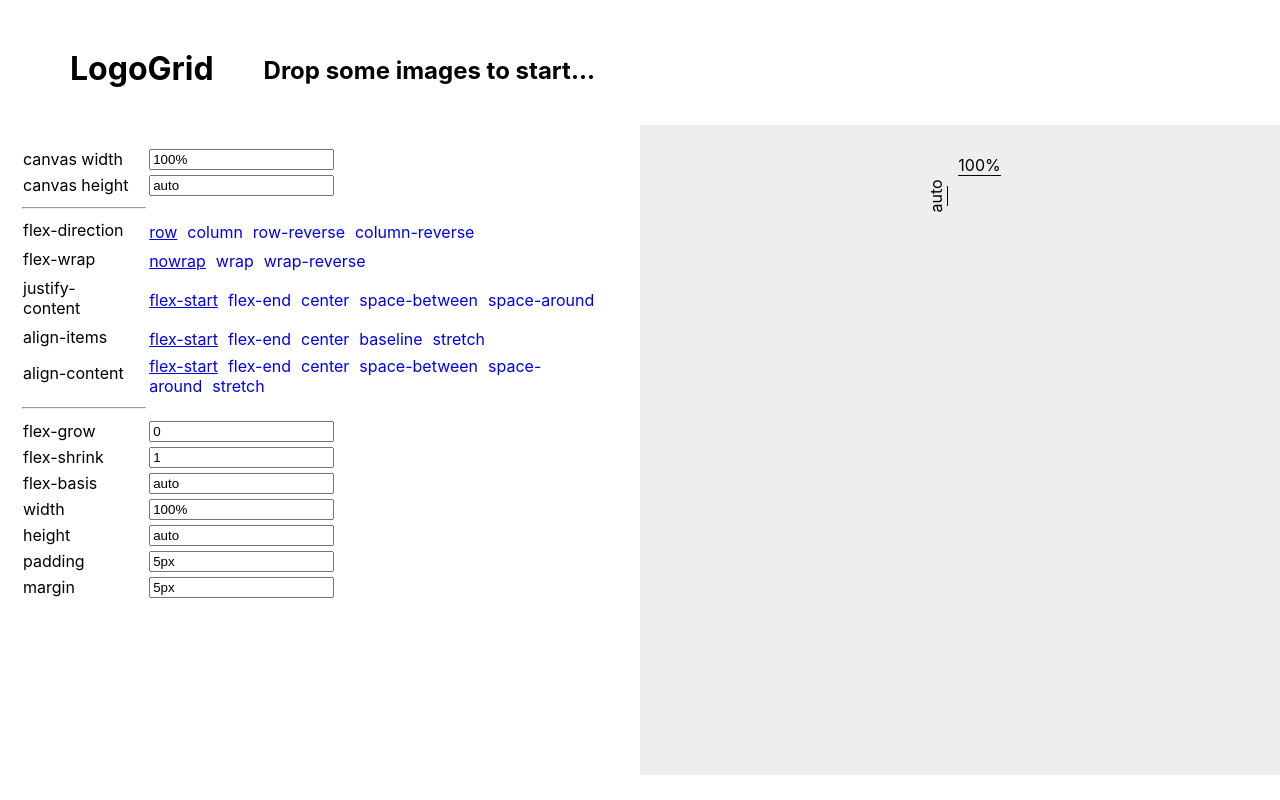
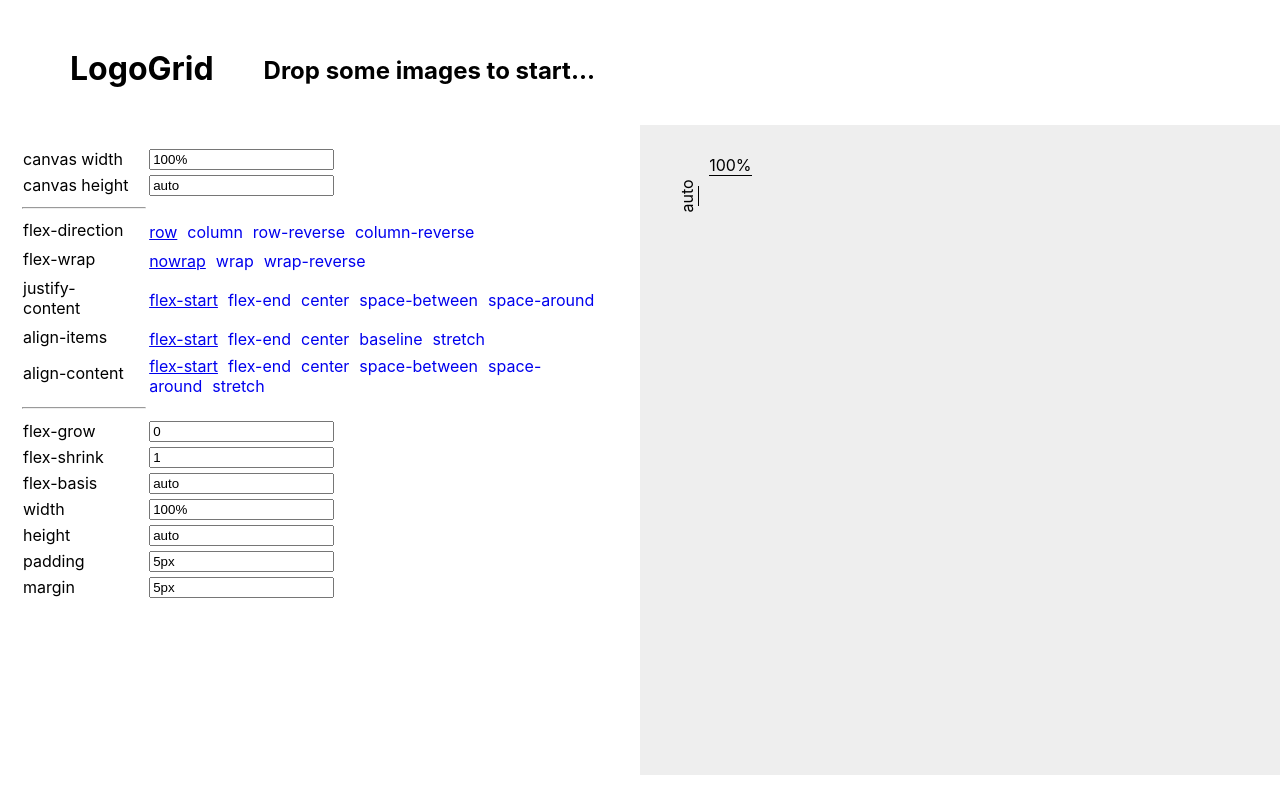
Before and after one commit to Tstassin/logogrid, a React (Create React App) app: page / in a window 1280 px wide. Built offline with nearby package versions, Linux system fonts and the light colour scheme.

Commit message:
Display bugs with large canvases

```diff
--- a/src/App.css
+++ b/src/App.css
@@ -51,7 +51,7 @@
 
 .rightPanel {
     background: #eee;
-    height: calc(100vh - 150px);
+    min-height: calc(100vh - 150px);
 }
 
 .flexMenu .flexTable .propertyName {
@@ -92,8 +92,7 @@
 }
 
 .logogrid {
-    display: flex;
-    justify-content: center;
+    overflow: scroll;
 }
 
 .logogrid img {
```
